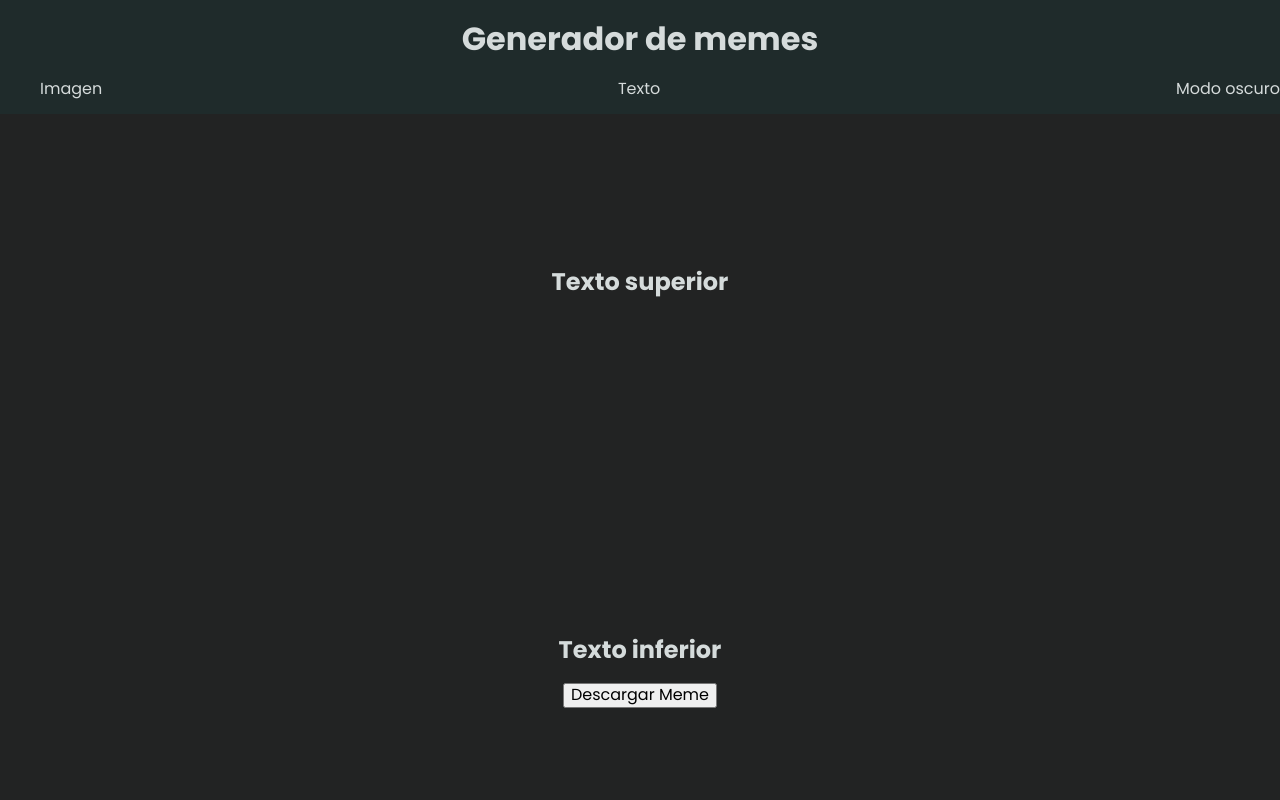
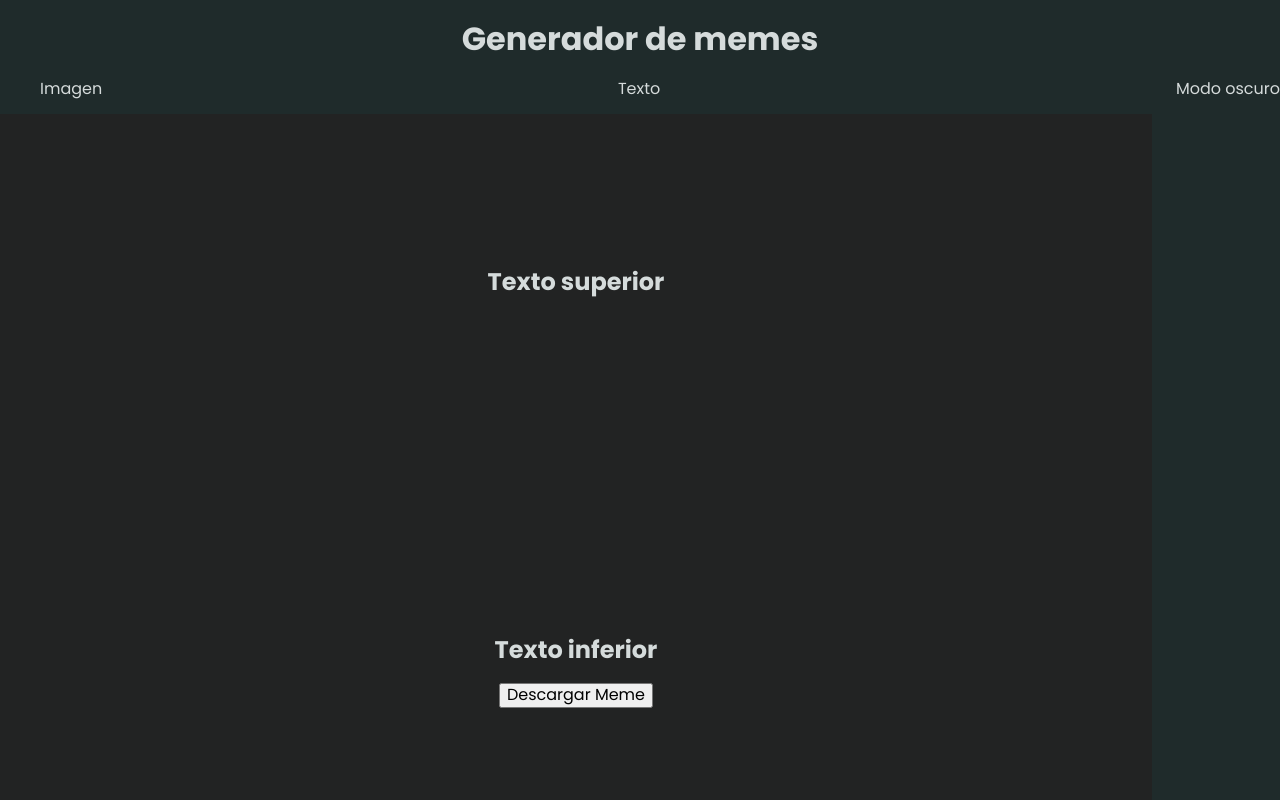
Before and after one commit to paulaterreno/generadordememes, a plain HTML site: page index.html in a window 1280 px wide. Shown: the top 800 px of the page. Drawn offline with nearby package versions, Linux system fonts and the light colour scheme.

Commit message:
css modificaciones

```diff
--- a/styles/index.css
+++ b/styles/index.css
@@ -38,6 +38,7 @@ nav ul {
     align-items: center;
     padding: 5%;
     height: 600px;
+    width: 80vw;
     background-color: rgba(35, 34, 34, 0.84);
 
 }
```
